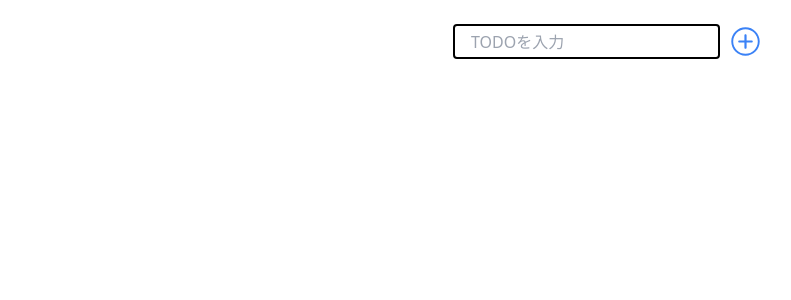
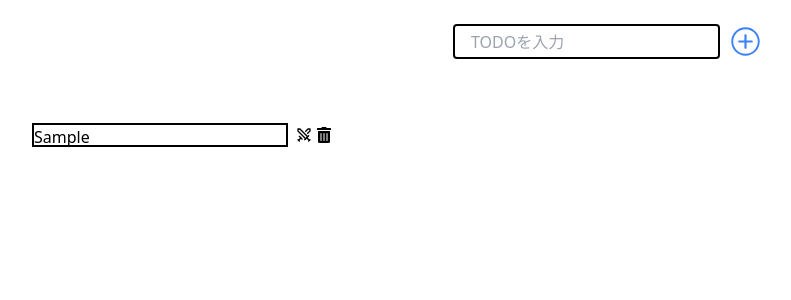
Before and after one commit to takasora1217/yuusha-todo, a React (Vite) app: page / in a window 1280 px wide. Both pictures are taken after typing "Sample" into the empty fields and a click on the button 777 px from the left and 41 px from the top of the page. Shown: the top 300 px of the page, without its empty margins (32-823 px from the left). Built offline with nearby package versions, Linux system fonts and the light colour scheme.

Commit message:
feat:Todoリスト機能作成

```diff
--- /dev/null
+++ b/src/components/TodoList.jsx
@@ -0,0 +1,75 @@
+import React from "react";
+import { LuSwords } from "react-icons/lu";
+import { FaTrashAlt } from "react-icons/fa";
+
+export const TodoList = ({
+  //TodoListコンポーネントにTaskListとsetTaskList,completedCount, setCompletedCountを引数に加える
+  taskList,
+  setTaskList,
+  completedCount,
+  setCompletedCount,
+}) => {
+  const handleDelete = (id) => {
+    //handleDelete関数を定義（定義内容：指定した”id”を削除する/tasklistはタスクの一覧表/filter()は条件に合うものだけを残す/task.id !==idはidと一致しないもの/setTaskListはTaskListの中身を更新する役割）
+    setTaskList(taskList.filter((task) => task.id !== id));
+  };
+
+  const handleDone = (id) => {
+    //handleDone関数を定義（定義内容：指定した”id”を完了にする）
+    const updatedTasks = taskList.map((task) => {
+      //updateTasksを定義（定義内容：taskListはタスクの一覧表/.map()配列の各要素を変更して、新しい配列を作る）
+      if (id === task.id) {
+        return { ...task, completed: true };
+        //現在見ているidとtask.idが一致した場合、そのタスクオブジェクトをコピーしてcompleted:trueにして完了にする・...taskは元のタスクをそのまま保持する（コピーしているだけ）
+      }
+      return task;
+      //一致しない場合はそのままのタスクを返す
+    });
+
+    const completedTasks = updatedTasks.find((task) => task.id === id);
+    //completedTasksを定義（定義内容：updateTasksから完了したタスクを取得してcompletedTasksに代入している/find()は条件に合う最初の要素を返す）
+    const newTaskList = updatedTasks.filter((task) => task.id !== id);
+    //newTaskListを定義（定義内容：完了したタスクを除いた新しいタスクリストを作成する）
+    const newCompletedCount = completedCount + 1;
+    //newCompletedCountを定義（定義内容：完了したタスクの数をカウントする）
+
+    const completedTasksFromStorage =
+      //completedTasksFromStorageを定義（定義内容：完了したタスクをローカルストレージに保存する）
+      JSON.parse(localStorage.getItem("completedTasks")) || [];
+    //ローカルストレージのcompleatedTasksから完了したタスクを取得して、completedTasksFromStorageに代入する/もしローカルストレージが空の場合は空の配列を代入する・JSON.parse()は文字列をオブジェクトに変換する（データを保存したり読み込んだりする時に重要）
+    completedTasksFromStorage.push(completedTasks);
+    //completedTasksFromStorageに今回完了したタスク（completed)を追加する
+    localStorage.setItem(
+      "completedTasks",
+      JSON.stringify(completedTasksFromStorage)
+    );
+    //ローカルストレージにcompletedTasksFromStorageを保存する（変更を保存）/JSON.stringify()はオブジェクトを文字列に変換する
+    localStorage.setItem("completedCount", newCompletedCount.toString());
+    //ローカルストレージに完了した件数を保存する（変更を保存）/toString()は数値を文字列に変換する
+    setTaskList(newTaskList);
+    setCompletedCount(newCompletedCount);
+    console.log("completedCount", completedCount);
+  };
+
+  return (
+    <div className="flex flex-col space-y-2 m-16">
+      {taskList.map((task) => (
+        <div key={task.id} className="flex items-center space-x-2">
+          <div className="border-solid border-2 border-black w-64 h-6 grid-rows-1">
+            <span>{task.title}</span>
+          </div>
+          <div className="flex space-x-1">
+            <button onClick={() => handleDone(task.id)}>
+              <LuSwords />
+            </button>
+            <button onClick={() => handleDelete(task.id)}>
+              <FaTrashAlt />
+            </button>
+          </div>
+        </div>
+      ))}
+    </div>
+  );
+};
+
+export default TodoList;
--- a/src/pages/CompletedTasks.jsx
+++ b/src/pages/CompletedTasks.jsx
@@ -1,5 +1,3 @@
-import React from "react";
-
 const CompletedTasks = () => {
   return (
     <div>
--- a/src/pages/Top.jsx
+++ b/src/pages/Top.jsx
@@ -1,11 +1,21 @@
-import { useState } from 'react';
-import InputForm from '../components/InputForm';
+import { useState } from "react";
+import InputForm from "../components/InputForm";
+import TodoList from "../components/TodoList";
 
-const Top = ({}) => {
-const [taskList,setTaskList]=useState([]);
-    return (
-        <InputForm InputForm taskList={taskList} setTaskList={setTaskList} />)
-
-}
+const Top = () => {
+  const [taskList, setTaskList] = useState([]);
+  const [completedCount, setCompletedCount] = useState(0);
+  return (
+    <>
+      <InputForm InputForm taskList={taskList} setTaskList={setTaskList} />
+      <TodoList
+        taskList={taskList}
+        setTaskList={setTaskList}
+        completedCount={completedCount}
+        setCompletedCount={setCompletedCount}
+      />
+    </>
+  );
+};
 
 export default Top;
```
